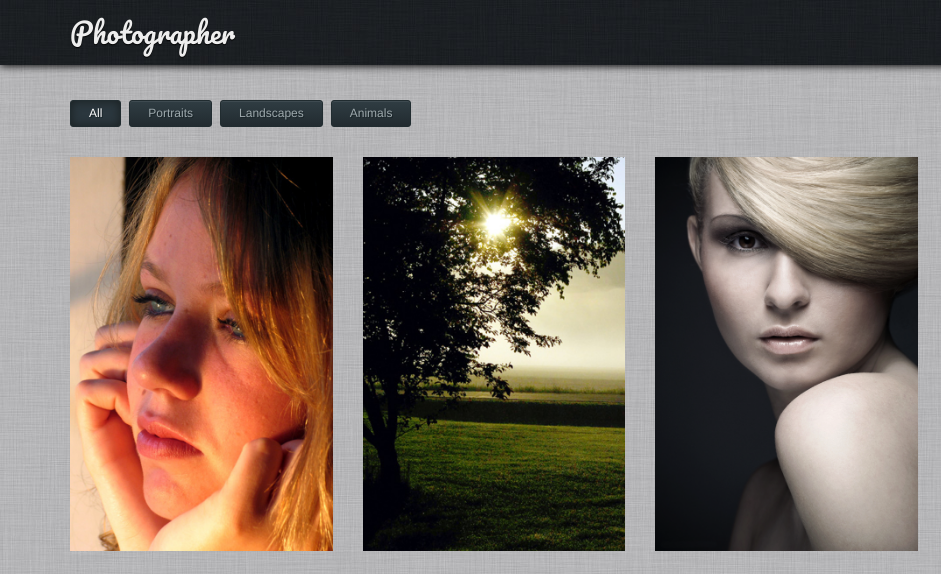
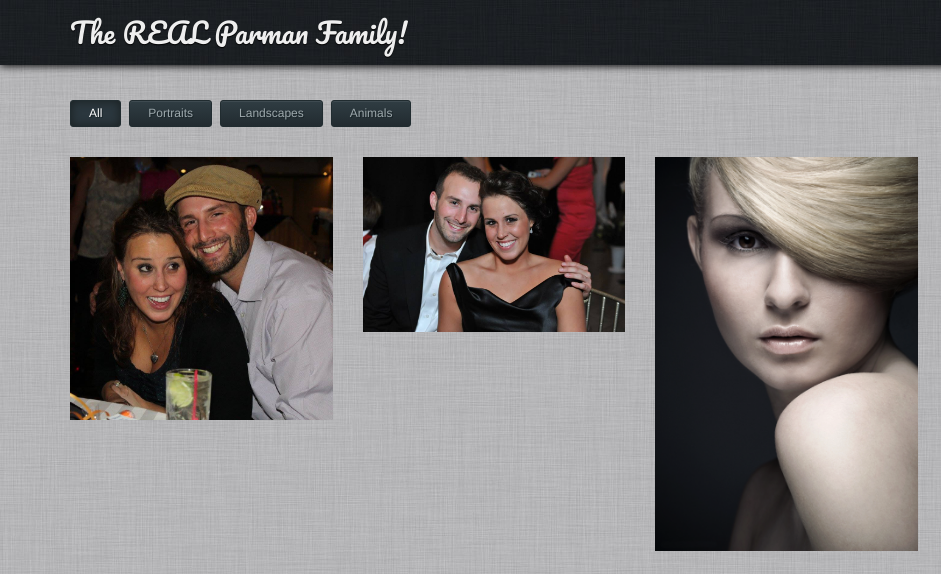
Before and after one commit to mparman6/vday2016, a website: page views/index.html in a window 1280 px wide. Shown: the top 574 px of the page, 0-941 px from the left. Drawn offline with nearby package versions, Linux system fonts and the light colour scheme.

Commit message:
adding own pictures

```diff
--- a/views/index.html
+++ b/views/index.html
@@ -3,7 +3,7 @@
 <head>
 
 	<meta charset="utf-8">
-    <title>Photographer</title>
+    <title>Parman Family</title>
     <meta name="viewport" content="width=device-width, initial-scale=1.0">
     <meta name="description" content="">
     <meta name="author" content="">
@@ -28,7 +28,7 @@
 
 		<div class="container">
 
-			<div class="logo pull-left">Photographer</div>
+			<div class="logo pull-left">The REAL Parman Family!</div>
 
 			<div class="socials pull-right">
 				<a href=""><i class="icon-twitter"></i></a> <!-- your twitter link -->
@@ -61,15 +61,15 @@
 		<ul class="thumbnails" id="thumbnails">
 
 			<li class="col-md-3 col-sm-3 col-xs-12" data-id="1" data-type="portraits">
-				<a href="/img/photo_01.jpg" class="thumbnail">
-				  <img src="/img/photo_01.jpg" alt="" />
+				<a href="/img/us1.jpg" class="thumbnail">
+				  <img src="/img/us1.jpg" alt="" />
 				  <span class="caption"><i class="icon-plus-sign"></i></span>
 				</a>
 			</li>
 
 			<li class="col-md-3 col-sm-3 col-xs-12" data-id="2" data-type="landscapes">
-				<a href="/img/photo_02.jpg" class="thumbnail">
-				  <img src="/img/photo_02.jpg" alt="" />
+				<a href="/img/us2.jpg" class="thumbnail">
+				  <img src="/img/us2.jpg" alt="" />
 				  <span class="caption"><i class="icon-plus-sign"></i></span>
 				</a>
 			</li>
```
Also changed, not shown: public/img/us1.jpg (added), public/img/us2.jpg (added), public/img/us3.jpg (added), public/img/us4.jpg (added), public/img/us5.jpg (added), public/img/wedding1.jpg (added).
